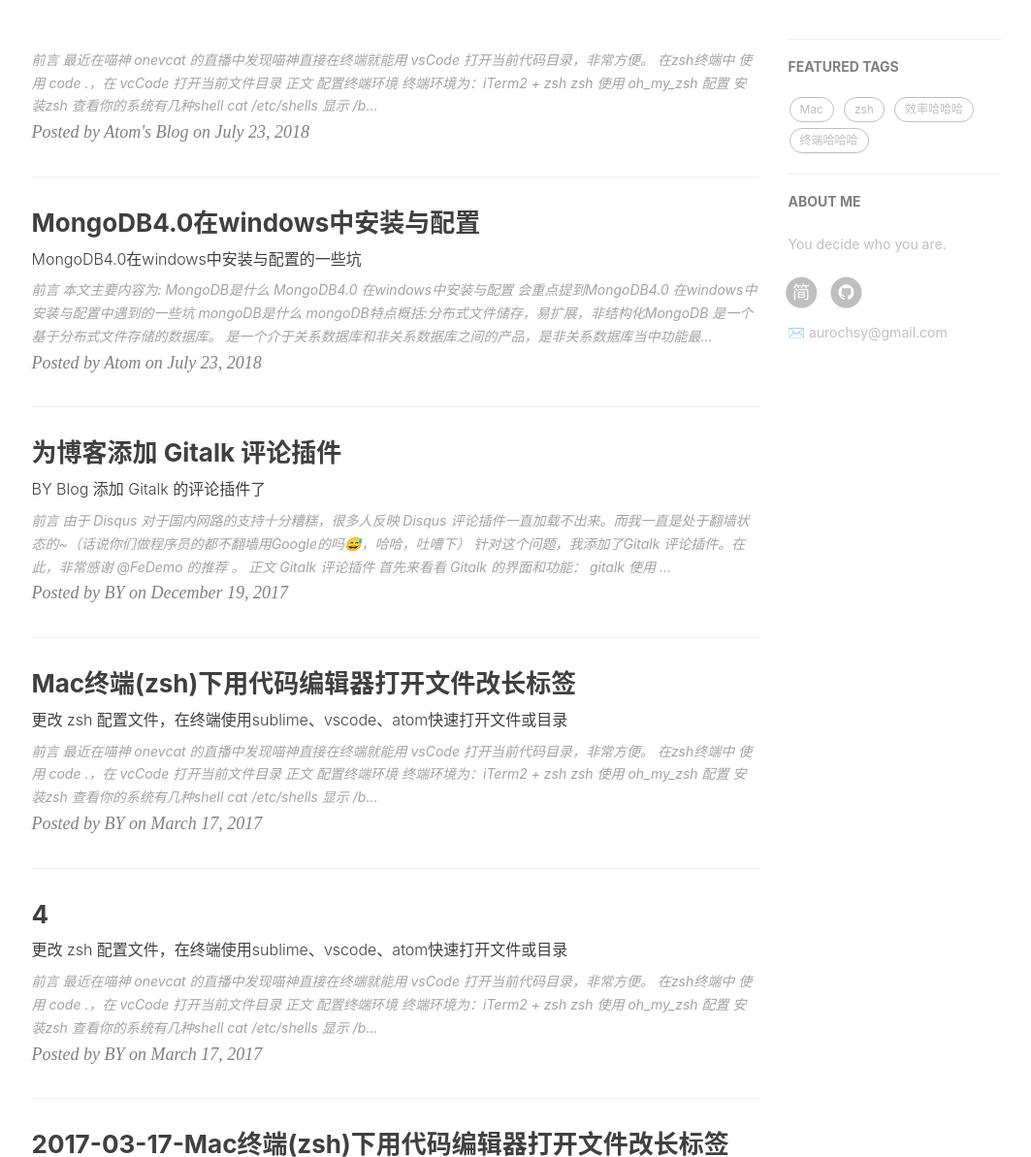
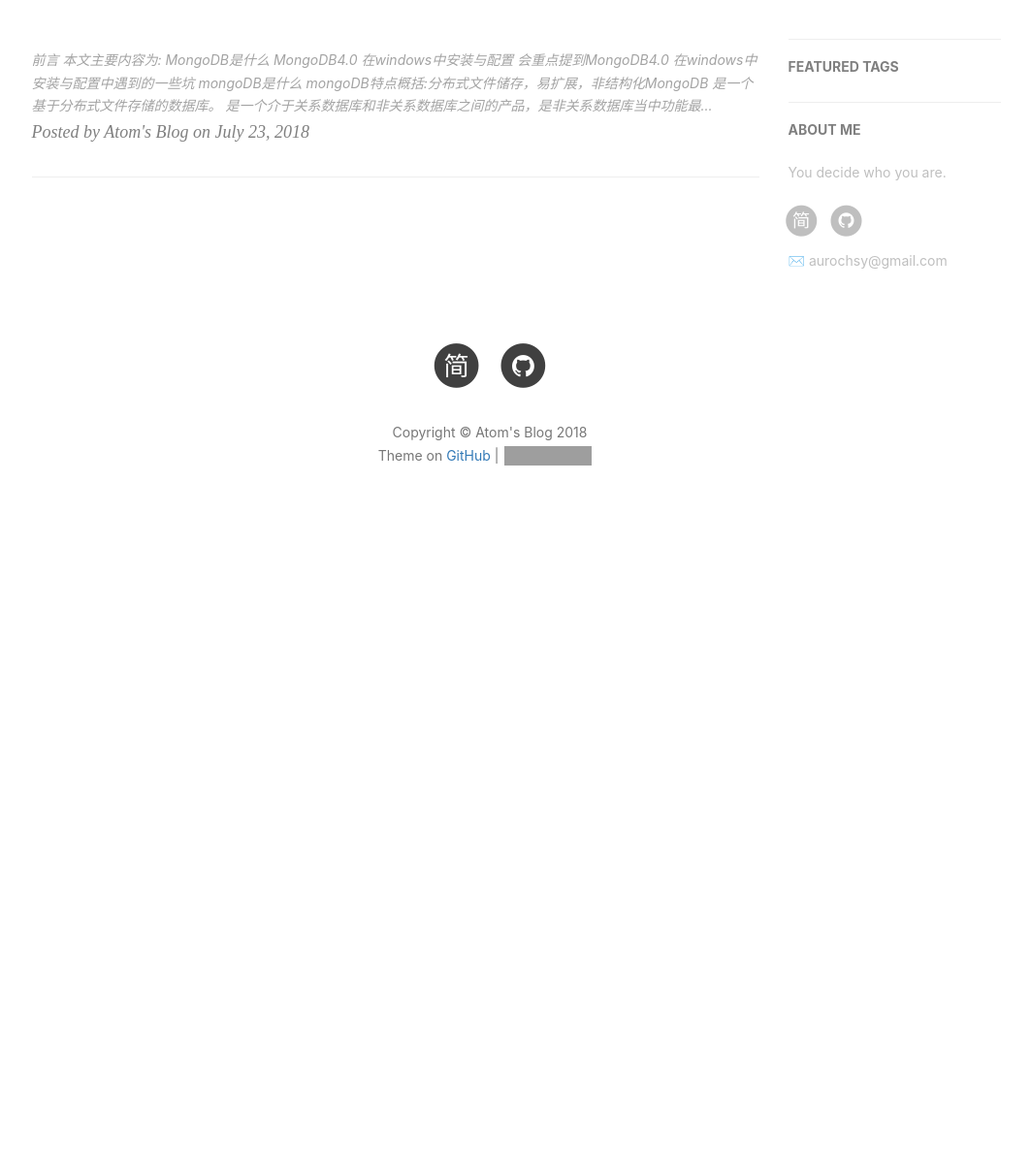
Before and after one commit to AUROCHSY/myBlog, a Jekyll site: the page built from index.html, in a window 1280 px wide and 1400 px high, scrolled down 211 px. Shown: the part 207-1400 px from the top of the window at 97% size, without its empty margins (135-1198 px from the left). Built offline with Jekyll 4.4.1, drawn with Linux system fonts in a browser that asks for light colours; nearby versions of some CDN libraries; the list of posts is cut into pages by our own code; comment, search, counter and statistics services are not loaded; after the commit the page ends 992 px from its top, so only the background shows below that; some of the changed text lies outside the part shown; grey boxes are pictures that could not be loaded.

````diff
--- a/_posts/2017-03-17-3.md
+++ /dev/null
@@ -1,93 +0,0 @@
----
-layout:     post
-title:      2017-03-17-Mac终端(zsh)下用代码编辑器打开文件改长标签
-
-subtitle:   更改 zsh 配置文件，在终端使用sublime、vscode、atom快速打开文件或目录
-date:       2017-03-17
-author:     BY
-header-img: img/post-bg-debug.png
-catalog: true
-tags:
-    - Mac
-    - 效率
-    - 终端
-    - zsh
----
-
-# 前言
-
- 最近在喵神 onevcat 的直播中发现喵神直接在终端就能用 vsCode 打开当前代码目录，非常方便。
-
- 在`zsh`终端中 使用 `code .`，在 **vcCode** 打开当前文件目录
-
-![](https://ww2.sinaimg.cn/large/006tKfTcgy1fdpxob9m7sj31000rkam7.jpg)
-
-
-# 正文
-
-## 配置终端环境
-
-终端环境为：[iTerm2](https://www.iterm2.com/) + [zsh](https://wiki.archlinux.org/index.php/Zsh_(%E7%AE%80%E4%BD%93%E4%B8%AD%E6%96%87))
-
-zsh 使用 [oh_my_zsh](http://ohmyz.sh/) 配置
-
-
-## 安装zsh
-
-#### 查看你的系统有几种shell
-
-	cat /etc/shells
-
-显示
-
-	/bin/bash
-	/bin/csh
-	/bin/ksh
-	/bin/sh
-	/bin/tcsh
-	/bin/zsh
-
-#### 安装 oh my zsh
-
-	git clone git://github.com/robbyrussell/oh-my-zsh.git ~/.oh-my-zsh
-	cp ~/.oh-my-zsh/templates/zshrc.zsh-template ~/.zshrc
-
-重新打开终端，输入
-
-	zsh
-
-即可切换终端，并且发现 oh my zsh 已经帮我们配置好 zsh 了
-
-#### 修改主题
-
-	open ~/.zshrc
-
-修改 `ZSH_THEME=”robbyrussell”`，主题在 ~/.oh-my-zsh/themes 目录下。
-修改为
-
-	ZSH_THEME="kolo"
-
-可以[参照这里](https://github.com/robbyrussell/oh-my-zsh/wiki/themes)进行选择.
-
-#### 设置为默认shell
-
-	chsh -s /bin/zsh
-
-## 修改 `zsh` 配置文件
-
-	$ open ~/.zshrc
-
-在文件中加上这几行代码
-
-对应 atom、SublimeText、与 vcCode。
-
-	alias atom='/Applications/Atom.app/Contents/MacOS/Atom'
-	alias subl='/Applications/Sublime\ Text.app/Contents/SharedSupport/bin/subl'
-	alias code='/Applications/Visual\ Studio\ Code.app/Contents/Resources/app/bin/code'
-
-#### 测试
-使用 vcCode 打开
-
-	$ code .
-
-> 本文首次发布于 [BY Blog](http://qiubaiying.github.io), 作者 [@柏荧(BY)](http://github.com/qiubaiying) ,转载请保留原文链接.
--- a/_posts/2017-03-17-4.md
+++ /dev/null
@@ -1,93 +0,0 @@
----
-layout:     post
-title:
-
-subtitle:   更改 zsh 配置文件，在终端使用sublime、vscode、atom快速打开文件或目录
-date:       2017-03-17
-author:     BY
-header-img: img/post-bg-debug.png
-catalog: true
-tags:
-    - Mac
-    - 效率哈哈哈
-    - 终端哈哈哈
-    - zsh
----
-
-# 前言
-
- 最近在喵神 onevcat 的直播中发现喵神直接在终端就能用 vsCode 打开当前代码目录，非常方便。
-
- 在`zsh`终端中 使用 `code .`，在 **vcCode** 打开当前文件目录
-
-![](https://ww2.sinaimg.cn/large/006tKfTcgy1fdpxob9m7sj31000rkam7.jpg)
-
-
-# 正文
-
-## 配置终端环境
-
-终端环境为：[iTerm2](https://www.iterm2.com/) + [zsh](https://wiki.archlinux.org/index.php/Zsh_(%E7%AE%80%E4%BD%93%E4%B8%AD%E6%96%87))
-
-zsh 使用 [oh_my_zsh](http://ohmyz.sh/) 配置
-
-
-## 安装zsh
-
-#### 查看你的系统有几种shell
-
-	cat /etc/shells
-
-显示
-
-	/bin/bash
-	/bin/csh
-	/bin/ksh
-	/bin/sh
-	/bin/tcsh
-	/bin/zsh
-
-#### 安装 oh my zsh
-
-	git clone git://github.com/robbyrussell/oh-my-zsh.git ~/.oh-my-zsh
-	cp ~/.oh-my-zsh/templates/zshrc.zsh-template ~/.zshrc
-
-重新打开终端，输入
-
-	zsh
-
-即可切换终端，并且发现 oh my zsh 已经帮我们配置好 zsh 了
-
-#### 修改主题
-
-	open ~/.zshrc
-
-修改 `ZSH_THEME=”robbyrussell”`，主题在 ~/.oh-my-zsh/themes 目录下。
-修改为
-
-	ZSH_THEME="kolo"
-
-可以[参照这里](https://github.com/robbyrussell/oh-my-zsh/wiki/themes)进行选择.
-
-#### 设置为默认shell
-
-	chsh -s /bin/zsh
-
-## 修改 `zsh` 配置文件
-
-	$ open ~/.zshrc
-
-在文件中加上这几行代码
-
-对应 atom、SublimeText、与 vcCode。
-
-	alias atom='/Applications/Atom.app/Contents/MacOS/Atom'
-	alias subl='/Applications/Sublime\ Text.app/Contents/SharedSupport/bin/subl'
-	alias code='/Applications/Visual\ Studio\ Code.app/Contents/Resources/app/bin/code'
-
-#### 测试
-使用 vcCode 打开
-
-	$ code .
-
-> 本文首次发布于 [BY Blog](http://qiubaiying.github.io), 作者 [@柏荧(BY)](http://github.com/qiubaiying) ,转载请保留原文链接.
--- a/_posts/2017-12-19-hello.md
+++ /dev/null
@@ -1,125 +0,0 @@
----
-layout:     post
-title:      为博客添加 Gitalk 评论插件
-subtitle:   BY Blog 添加 Gitalk 的评论插件了
-date:       2017-12-19
-author:     BY
-header-img: img/post-bg-universe.jpg
-catalog: true
-tags:
-    - Blog
----
-
-
-## 前言
-
-由于 **Disqus** 对于国内网路的支持十分糟糕，很多人反映 Disqus 评论插件一直加载不出来。而我一直是处于翻墙状态的~（话说你们做程序员的都不翻墙用Google的吗😅，哈哈，吐嘈下）
-
-针对这个问题，我添加了[Gitalk](https://github.com/gitalk/gitalk) 评论插件。在此，非常感谢 [@FeDemo](https://github.com/FeDemo) 的推荐 。
-
-## 正文
-
-### Gitalk 评论插件
-
-首先来看看 Gitalk 的界面和功能：
-
-[![](https://ws4.sinaimg.cn/large/006tKfTcgy1fmm4u3j0lmj30nk0kl40i.jpg)](https://gitalk.github.io/)
-
-gitalk 使用 Github 帐号登录，界面干净整洁，最喜欢的一点是支持 `MarkDown语法`。
-
-### 原理
-
-Gitalk 是一个利用 Github API,基于 Github issue 和 Preact 开发的评论插件，在 Gitalk 之前还有一个 [gitment](https://github.com/imsun/gitment) 插件也是基于这个原理开发的,不过 gitment 已经很久没人维护了。
-
-可以看到在 gitalk 的评论框进行评论时，其实就是在对应的 issue 上提问题。
-
-![gitalk评论框](https://ws4.sinaimg.cn/large/006tKfTcgy1fmm5916av1j30i209rab7.jpg)
-
-![Github issue](https://ws4.sinaimg.cn/large/006tKfTcgy1fmm596ggkfj30mx0gfjuk.jpg)
-
-
-### 集成 Gitalk
-
-到这里，你应该对 Gitalk 有个大致的了解了，现在，开始集成 gitalk 插件吧。
-
-
-将这段代码插入到你的网站：
-
-
-```js
-<!-- Gitalk 评论 start  -->
-{% if site.gitalk.enable %}
-<!-- Link Gitalk 的支持文件  -->
-<link rel="stylesheet" href="https://unpkg.com/gitalk/dist/gitalk.css">
-<script src="https://unpkg.com/gitalk@latest/dist/gitalk.min.js"></script>
-
-<div id="gitalk-container"></div>
-    <script type="text/javascript">
-    var gitalk = new Gitalk({
-
-    // gitalk的主要参数
-		clientID: `Github Application clientID`,
-		clientSecret: `Github Application clientSecret`,
-		repo: `存储你评论 issue 的 Github 仓库名`,
-		owner: 'Github 用户名',
-		admin: ['Github 用户名'],
-		id: '页面的唯一标识，gitalk会根据这个标识自动创建的issue的标签',
-
-    });
-    gitalk.render('gitalk-container');
-</script>
-{% endif %}
-<!-- Gitalk end -->
-```
-
-我们需要关心的就是配置下面几个参数：
-
-```js
-clientID: `Github Application clientID`,
-clientSecret: `Github Application clientSecret`,
-repo: `Github 仓库名`,//存储你评论 issue 的 Github 仓库名（建议直接用 GitHub Page 的仓库名）
-owner: 'Github 用户名',
-admin: ['Github 用户名'], //这个仓库的管理员，可以有多个，用数组表示，一般写自己,
-id: 'window.location.pathname', //页面的唯一标识，gitalk 会根据这个标识自动创建的issue的标签,我们使用页面的相对路径作为标识
-```
-当然，还有其他很多参数，有兴趣的话可以 [ 点这里](https://github.com/gitalk/gitalk#options)。
-
-比如我就增加了这个全屏遮罩的参数。
-
-```
-distractionFreeMode: true,
-```
-
-### 创建 Github Application
-
-Gitalk 需要一个 **Github Application**，[点击这里申请](https://github.com/settings/applications/new)。
-
-填写下面参数：
-
-![](https://ws1.sinaimg.cn/large/006tKfTcgy1fmm7jaib6fj30jo0gaacs.jpg)
-
-点击创建
-
-获取 `Client ID` 和 `Client Secret` 填入你的我们 Gitalk 参数中
-
-![](https://ws1.sinaimg.cn/large/006tKfTcgy1fmm7jrzff6j30lc0budhp.jpg)
-
-当你参数都设置好，将代码推送到 Github 仓库后，没什么问题的话，当你点击进入你的博客页面后就会出现评论框了。
-
-当你用 github 帐号登录（管理员），并且第一次加载该会比较慢，因为第一次加载会自动在你 `repo` 的仓库下创建对应 issue。
-
-比如说这样：
-
-![](https://ws2.sinaimg.cn/large/006tKfTcgy1fmm867n88cj30l809mjse.jpg)
-
-![](https://ws4.sinaimg.cn/large/006tKfTcgy1fmm8a0i0jkj30rr0ct42t.jpg)
-
-当然，你也可以手动创建issue作为 gitalk评论容器。只要有 `Gitalk` 标签 和 `id` 对应标签就可以。比我我自己创建的 [About issue](https://github.com/qiubaiying/qiubaiying.github.io/issues/38) 。
-
-# 结语
-
-最后说几句吐嘈几句， Gitalk 需要你点开每篇文章的页面才会创建对应的 issue,对我来说真是个糟糕的体验（文章有点多~）。
-
-当然，也有解决办法，这篇 [自动初始化 Gitalk 和 Gitment 评论](https://draveness.me/git-comments-initialize)，就解决了这个问题。
-
-最后，[给个 star 吧](https://github.com/qiubaiying/qiubaiying.github.io)~
--- a/_posts/2018-07-23-1.md
+++ b/_posts/2018-07-23-1.md
@@ -7,9 +7,11 @@ author:     Atom
 header-img: img/post-bg-universe.jpg
 catalog: true
 tags:
-    - 爬虫大法好
-    - 哈哈
-    - 数量
+    - MongoDB
+    - 数据库
+    - 爬虫
+	- 科研
+    - 软件安装与配置
 ---
 
 
--- a/_posts/文章标题索引.txt
+++ b/_posts/文章标题索引.txt
@@ -1,4 +1,4 @@
 MD5加密的方法在我这无效，只好单独建一个文档标题索引文件，在md文件内再重新声明标题
-注意文章头的标签前面用4个空格
+注意文章头的标签前面用4个空格，不能用tab
 
 2018-07-23-1.md == MongoDB4.0 在windows中安装与配置
````
Also changed, not shown: _posts/2017-03-17-Mac终端(zsh)下用代码编辑器打开文件或目录.md (deleted, +0 -93 lines), _posts/2017-03-17-Mac终端(zsh)下用代码编辑器打开文件改长标签.md (deleted, +0 -93 lines).
